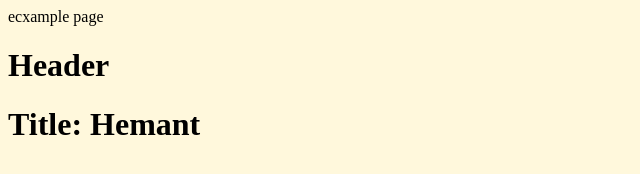
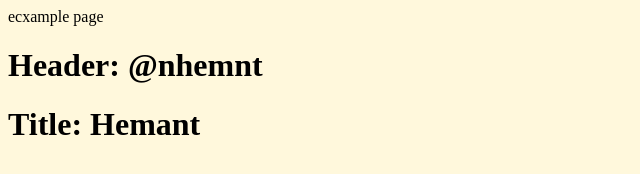
Before and after one commit to nhemnt/gatsby-practice, a Gatsby site: page /example in a window 1280 px wide. Shown: the whole page, without its empty margins (0-640 px from the left). Built offline with nearby package versions, Linux system fonts and the light colour scheme; Gatsby itself is replaced by a stand-in of ours.

Commit message:
destructing graphql object

```diff
--- a/src/examples/Header.js
+++ b/src/examples/Header.js
@@ -2,7 +2,7 @@ import React from "react"
 import { useStaticQuery, graphql } from 'gatsby';
 
 export const Header = () => {
-  const { site } = useStaticQuery(graphql`{
+  const { site: { siteMetadata: info } } = useStaticQuery(graphql`{
     site {
       siteMetadata {
         title
@@ -13,11 +13,10 @@ export const Header = () => {
       }
     }
   }`)
-  console.log(site);
   return (
     <div>
-      <h1>Header</h1>
-      <h1>Title: {site.siteMetadata.title}</h1>
+      <h1>Header: {info.author}</h1>
+      <h1>Title: {info.title}</h1>
     </div>
   )
 }
```
